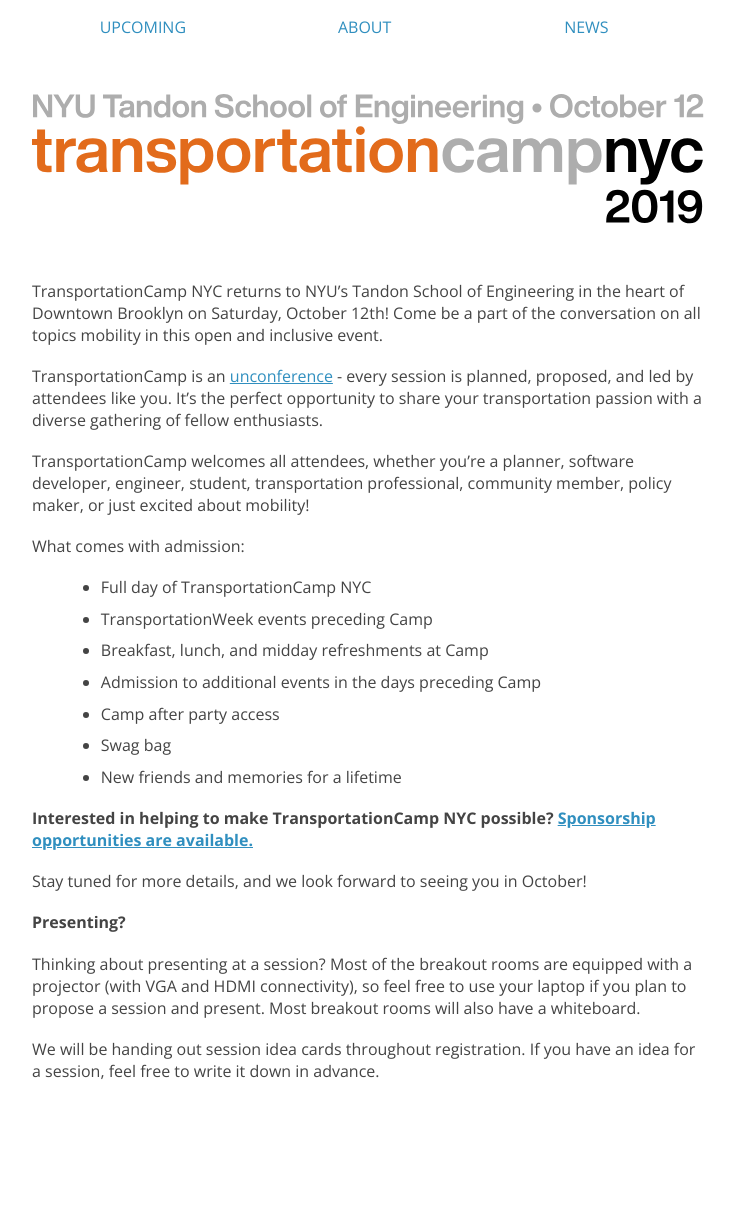
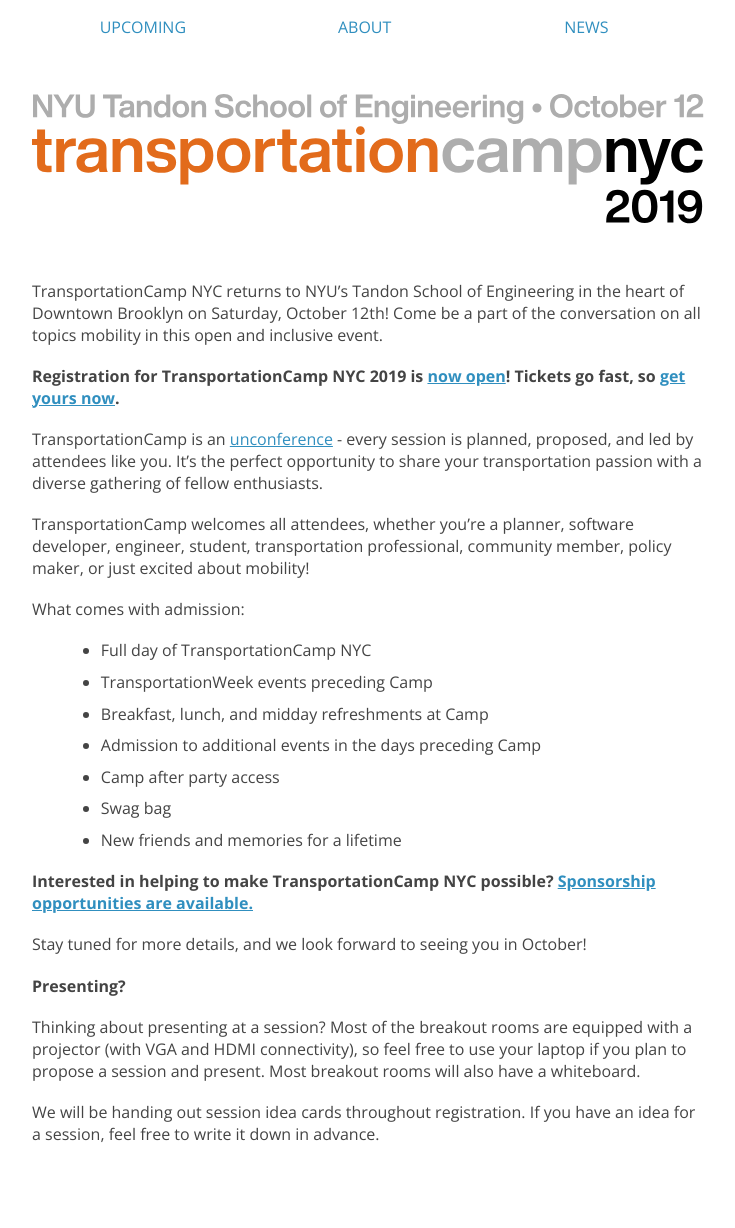
Before and after one commit to transpocamp/transportationcamp.org, a Jekyll site: the page built from events/nyc-2019/index.markdown, in a window 1280 px wide. Shown: the whole page, without its empty margins (272-1007 px from the left). Built offline with Jekyll 4.4.1, drawn with Linux system fonts in a browser that asks for light colours; nearby versions of some CDN libraries; before the commit the page ends 1165 px from its top, so only the background shows below that.

Commit message:
Open NYC 2019.

```diff
--- a/_data/events.yml
+++ b/_data/events.yml
@@ -323,4 +323,5 @@
 - title: NYC 2019
   date: 2019-10-12 23:59:59
   url: /events/nyc-2019
+  register_url: https://www.eventbrite.com/e/transportationcamp-nyc-2019-registration-71015712909?aff=web
   background_img: nyc-2019.jpg
--- a/events/nyc-2019/index.markdown
+++ b/events/nyc-2019/index.markdown
@@ -11,6 +11,8 @@
 ---
 
 TransportationCamp NYC returns to NYU’s Tandon School of Engineering in the heart of Downtown Brooklyn on Saturday, October 12th! Come be a part of the conversation on all topics mobility in this open and inclusive event.
+
+**Registration for TransportationCamp NYC 2019 is [now open](https://www.eventbrite.com/e/transportationcamp-nyc-2019-registration-71015712909?aff=web)! Tickets go fast, so [get yours now](https://www.eventbrite.com/e/transportationcamp-nyc-2019-registration-71015712909?aff=web).**
 
 TransportationCamp is an [unconference](https://en.wikipedia.org/wiki/Unconference) - every session is planned, proposed, and led by attendees like you. It’s the perfect opportunity to share your transportation passion with a diverse gathering of fellow enthusiasts.
 
```
